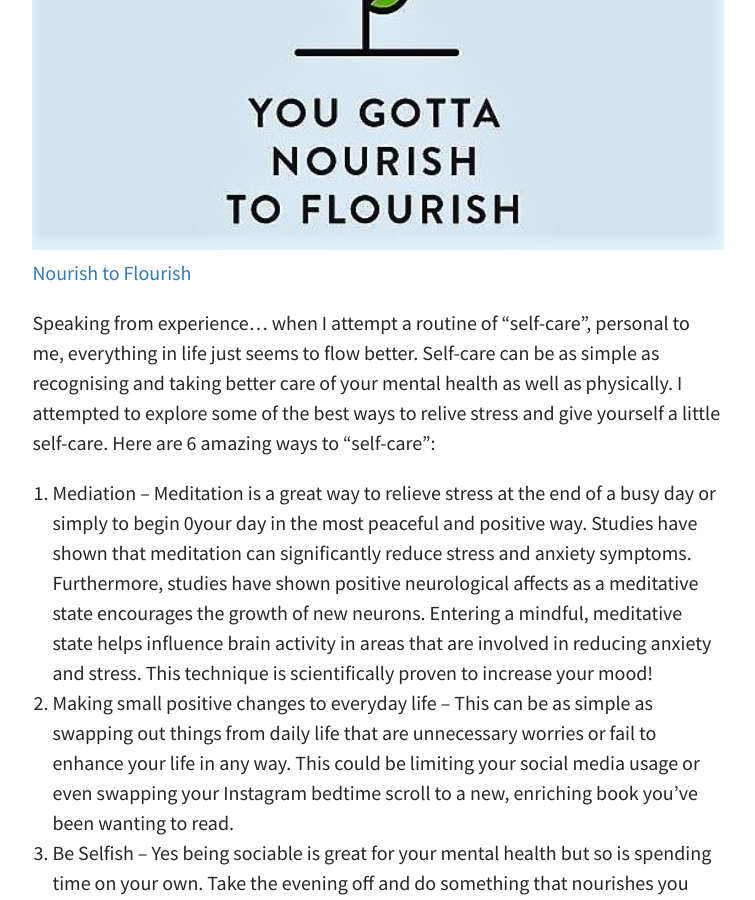
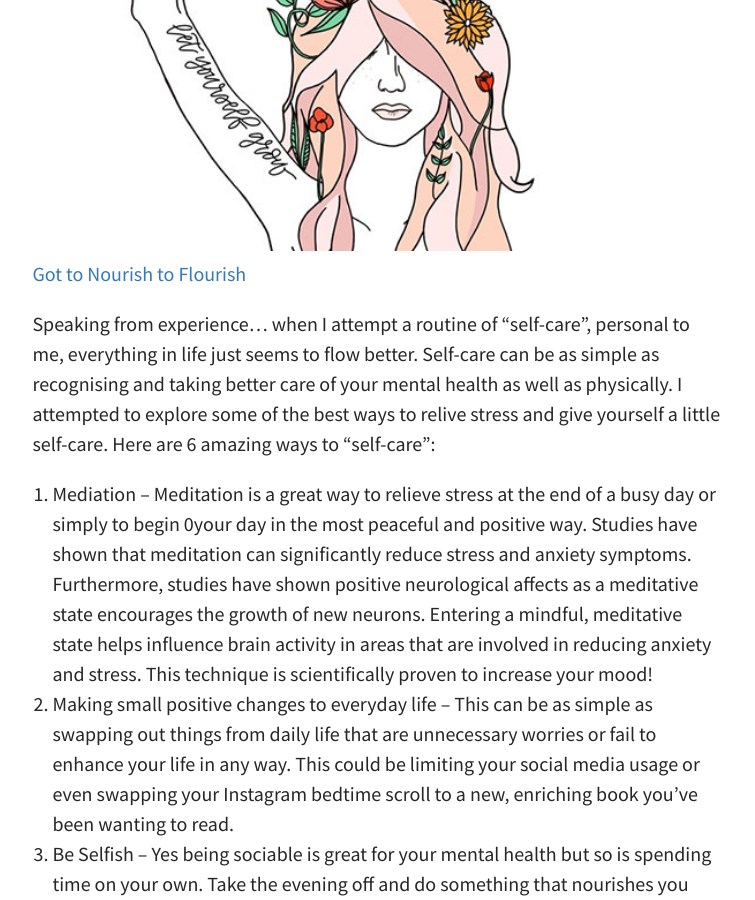
Before and after one commit to sunshinespeaks/sunshinespeaks.github.io, a Jekyll site: the page built from _posts/2020-02-08-the-year-of-self-care.markdown, in a window 1280 px wide and 900 px high, scrolled down 863 px. Shown: the whole window, without its empty margins (262-1017 px from the left). Built offline with Jekyll 4.4.1, drawn with Linux system fonts in a browser that asks for light colours.

Commit message:
New second blog pic

```diff
--- a/_posts/2020-02-08-the-year-of-self-care.markdown
+++ b/_posts/2020-02-08-the-year-of-self-care.markdown
@@ -10,7 +10,7 @@ tags: # use [tag1,tag2]
 
 How do you define “self-care”? What does it mean? How do you do it? How do you find the time? Does self-care really involve eating a tonne of greens, a fresh manicure, an abundance of crystals and regular meditation? So many people use the word “self-care” but ultimately, we all struggle to find the balance when attempting to prioritise a little TLC.
 
-[![Nourish to Flourish ](/_uploads/HC-picture-2.jpg)](/_uploads/HC-picture-2.jpg)
+[![Got to Nourish to Flourish](/_uploads/takecarenew.jpg)](/_uploads/takecarenew.jpg)
 
 Speaking from experience… when I attempt a routine of “self-care”, personal to me, everything in life just seems to flow better. Self-care can be as simple as recognising and taking better care of your mental health as well as physically. I attempted to explore some of the best ways to relive stress and give yourself a little self-care. Here are 6 amazing ways to “self-care”:
 
```
Also changed, not shown: _uploads/takecarenew.jpg (added).
